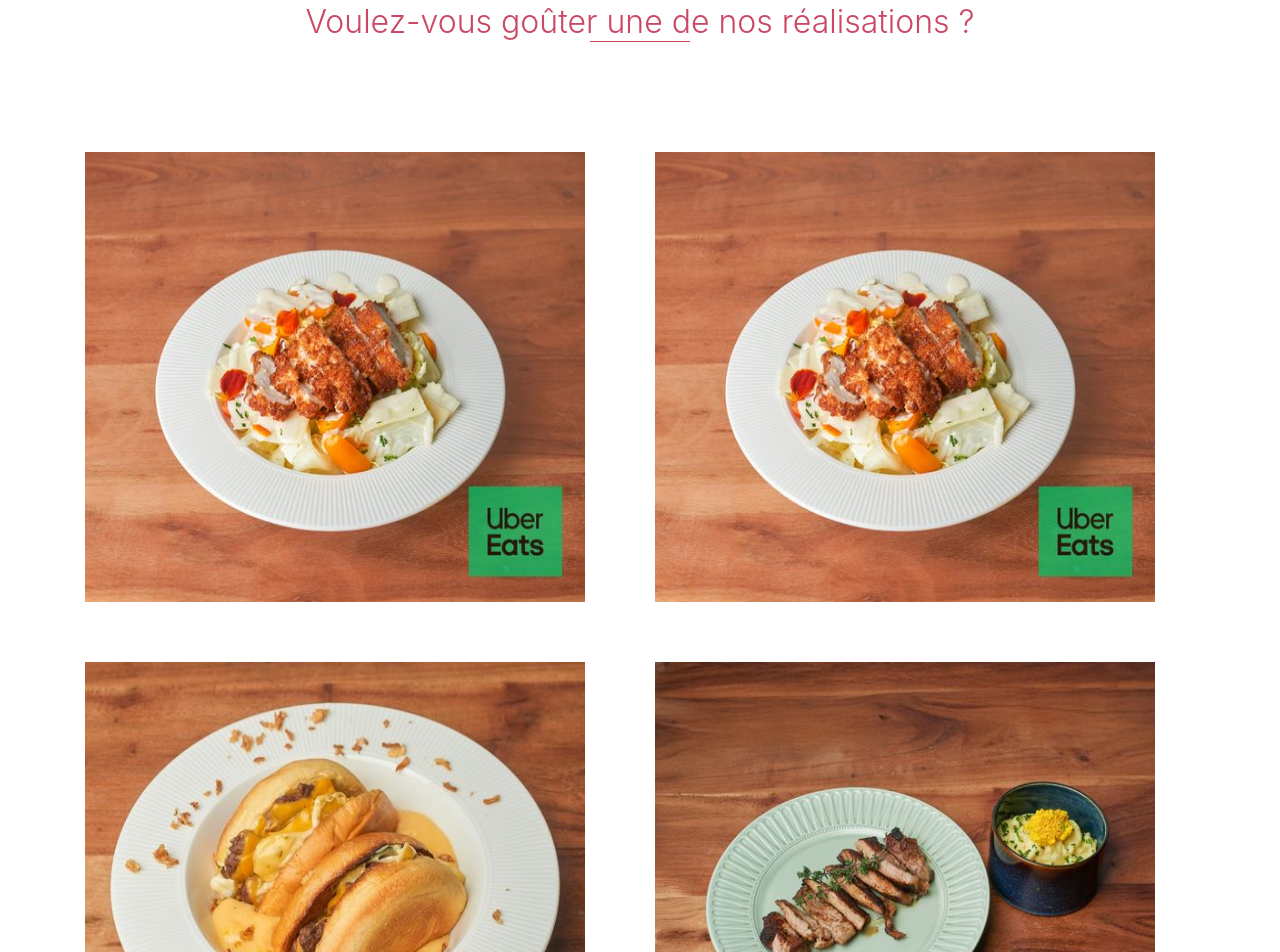
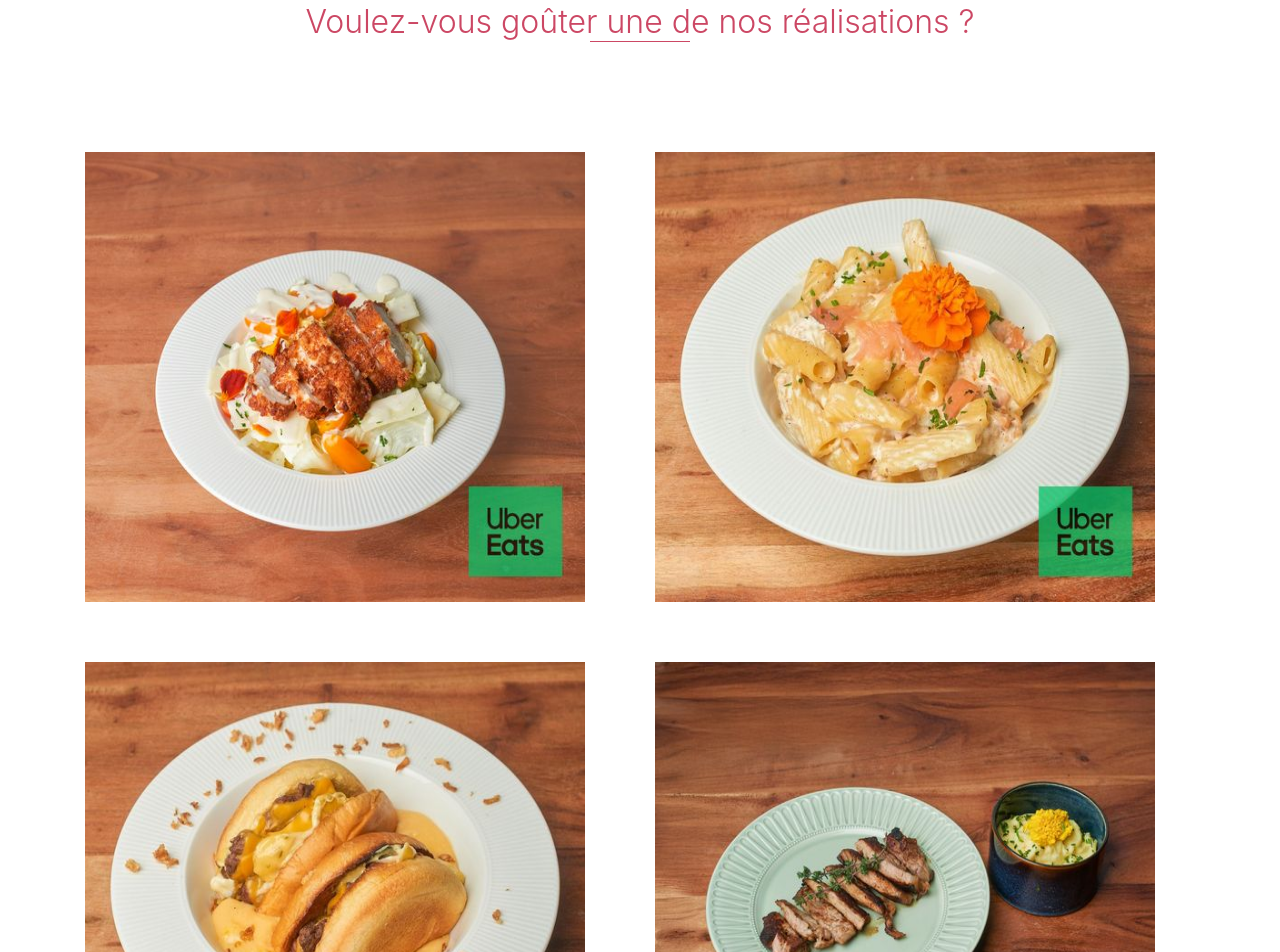
Before and after one commit to OchoTZ/ochotz.github.io, a plain HTML site: page index.html in a window 1280 px wide. Shown: the part 1544-2496 px from the top of the page. Drawn offline with nearby package versions, Linux system fonts and the light colour scheme.

Commit message:
Update index.html

```diff
--- a/index.html
+++ b/index.html
@@ -114,7 +114,7 @@
                         </div>
                      <div class="col">
                             <div class="wrapper">
-                                <img src="assets/cesar.JPG" alt="" class="img-fluid">
+                                <img src="assets/pâtes.JPG" alt="" class="img-fluid">
                                 <div class="layout">
                                     <div>
                                         <h3>Salades </h3>
```
